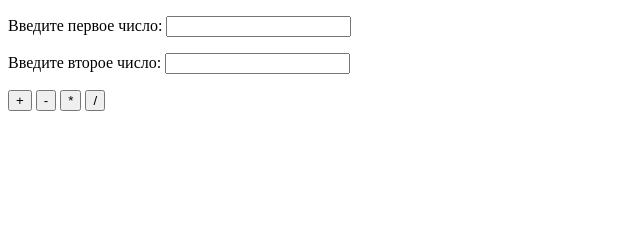
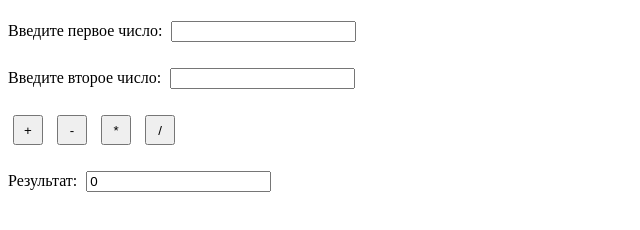
Before and after one commit to kasanielaski/calculator, a plain HTML site: page index.html in a window 1280 px wide. Shown: the whole page, without its empty margins (0-640 px from the left). Drawn offline with Linux system fonts and the light colour scheme.

Commit message:
es-6 syntax implemented plus minor fixes

```diff
--- a/index.html
+++ b/index.html
@@ -1,20 +1,24 @@
 <!DOCTYPE html>
 <html>
+
 <head>
 	<meta charset="utf-8">
-	<script  src ='vue.js' type="text/javascript"></script>
-	<script src ='script.js'type="text/javascript"></script>
+	<script src='vue.js' type="text/javascript"></script>
+	<script src='script.js' type="text/javascript"></script>
 	<link rel="stylesheet" type="text/css" href="style.css">
 </head>
+
 <body>
 	<div id='calc'>
 		<p>Введите первое число: <input id='fisrt' v-model="first"></p>
 		<p>Введите второе число: <input id='second' v-model="second"></p>
-		<button id='plus' v-on:click="plus">+</button>
-		<button id='minus' v-on:click="minus">-</button>
-		<button id='multiply' v-on:click="multiply">*</button>
-		<button id='division' v-on:click="division">/</button>
-		<div v-if="result!=''">{{result}}</div>
+		<button id='plus' @:click="plus">+</button>
+		<button id='minus' @:click="minus">-</button>
+		<button id='multiply' @:click="multiply">*</button>
+		<button id='division' @:click="division">/</button>
+		<p>Результат: <input id='result' v-model='result'></p>
+	</div>
 	</div>
 </body>
+
 </html>
--- a/script.js
+++ b/script.js
@@ -1,27 +1,28 @@
-document.addEventListener("DOMContentLoaded",function(){
+/* eslint no-new:0 */
+/* global document, Vue */
+document.addEventListener('DOMContentLoaded', () => {
 	new Vue({
-		el:'#calc',
-		data: function(){
-			return{
-				first:"",
-				second:"",
-				result:0
+		el: '#calc',
+		data() {
+			return {
+				first: '',
+				second: '',
+				result: 0
+			};
+		},
+		methods: {
+			plus() {
+				this.result = parseInt(this.first, 10) + parseInt(this.second, 10);
+			},
+			minus() {
+				this.result = parseInt(this.first, 10) - parseInt(this.second, 10);
+			},
+			multiply() {
+				this.result = parseInt(this.first, 10) * parseInt(this.second, 10);
+			},
+			division() {
+				this.result = parseInt(this.first, 10) / parseInt(this.second, 10);
 			}
-		},
-		methods:{
-			plus:function(){
-					this.result=parseInt(this.first)+parseInt(this.second);
-			},
-			minus:function(){
-					this.result=parseInt(this.first)-parseInt(this.second);
-			},
-			multiply:function(){
-					this.result=parseInt(this.first)*parseInt(this.second);
-			},
-			division:function(){
-					this.result=parseInt(this.first)/parseInt(this.second);
-			}
-		},
-
+		}
 	});
-})
+});
--- a/style.css
+++ b/style.css
@@ -0,0 +1,8 @@
+button {
+	width: 30px;
+	height: 30px;
+	margin: 5px;
+}
+input {
+	margin: 5px;
+}
```
